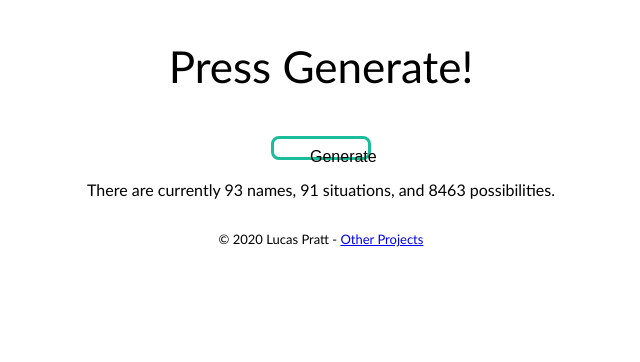
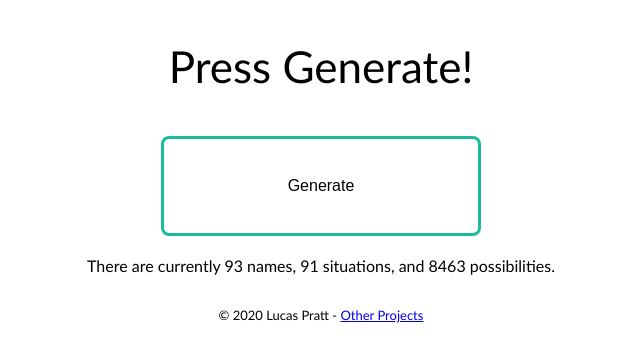
Before and after one commit to lucaslovestacos/lucaslovestacos.github.io, a PHP site: page /KiwisFunAndEpicArtStreamingTool/index.html in a window 1280 px wide. Shown: the part 276-638 px from the top of the page, without its empty margins (319-959 px from the left). Run offline with PHP 8.4, Linux system fonts and the light colour scheme.

Commit message:
Update kiwiStyle.css

```diff
--- a/KiwisFunAndEpicArtStreamingTool/kiwiStyle.css
+++ b/KiwisFunAndEpicArtStreamingTool/kiwiStyle.css
@@ -4,8 +4,8 @@
 
 .button {
 	border: 3px solid #1abc9c;
-	width: 100px;
-  	height: 20px;
+	width: 320px;
+  	height: 100px;
 }
 
 .button:hover {
```
